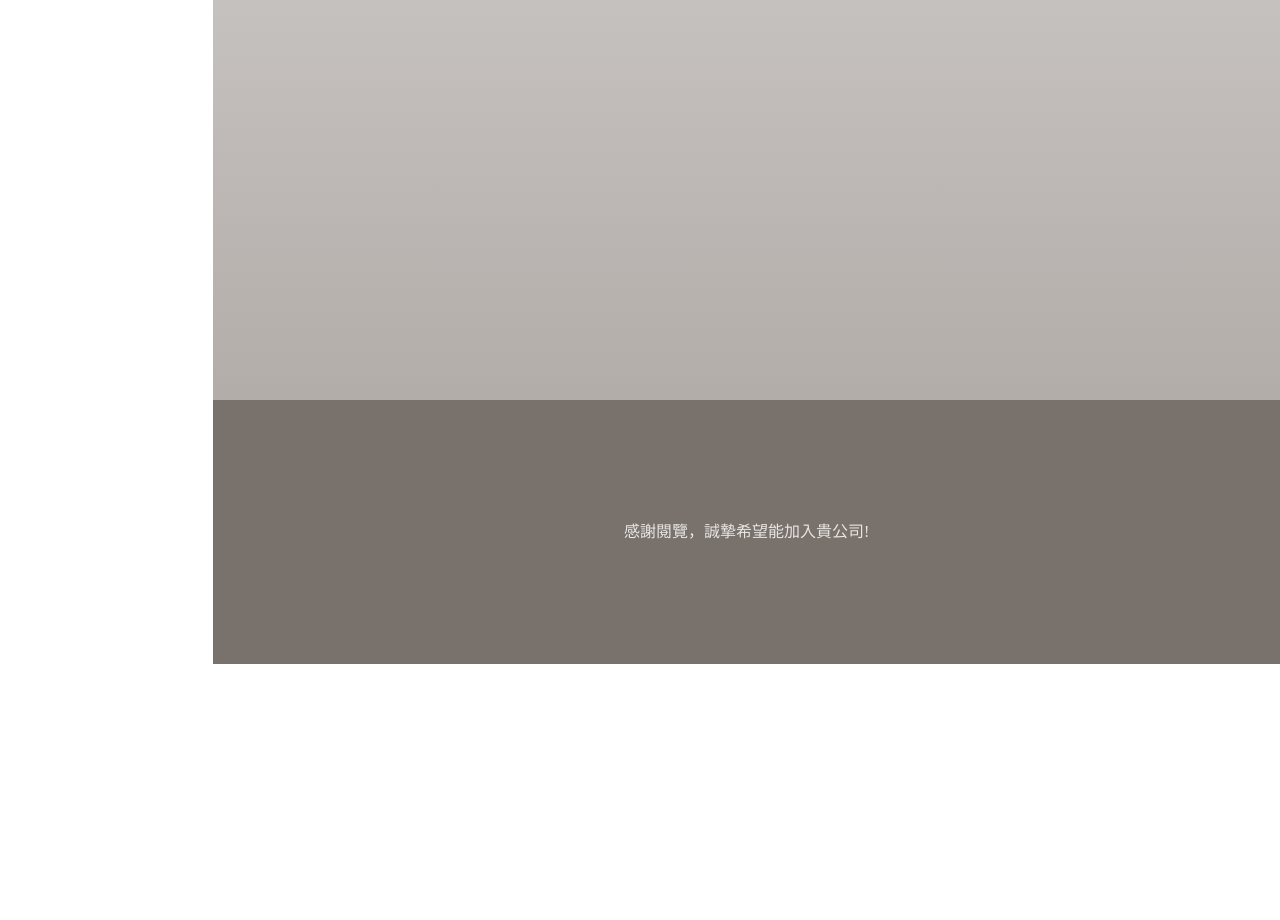
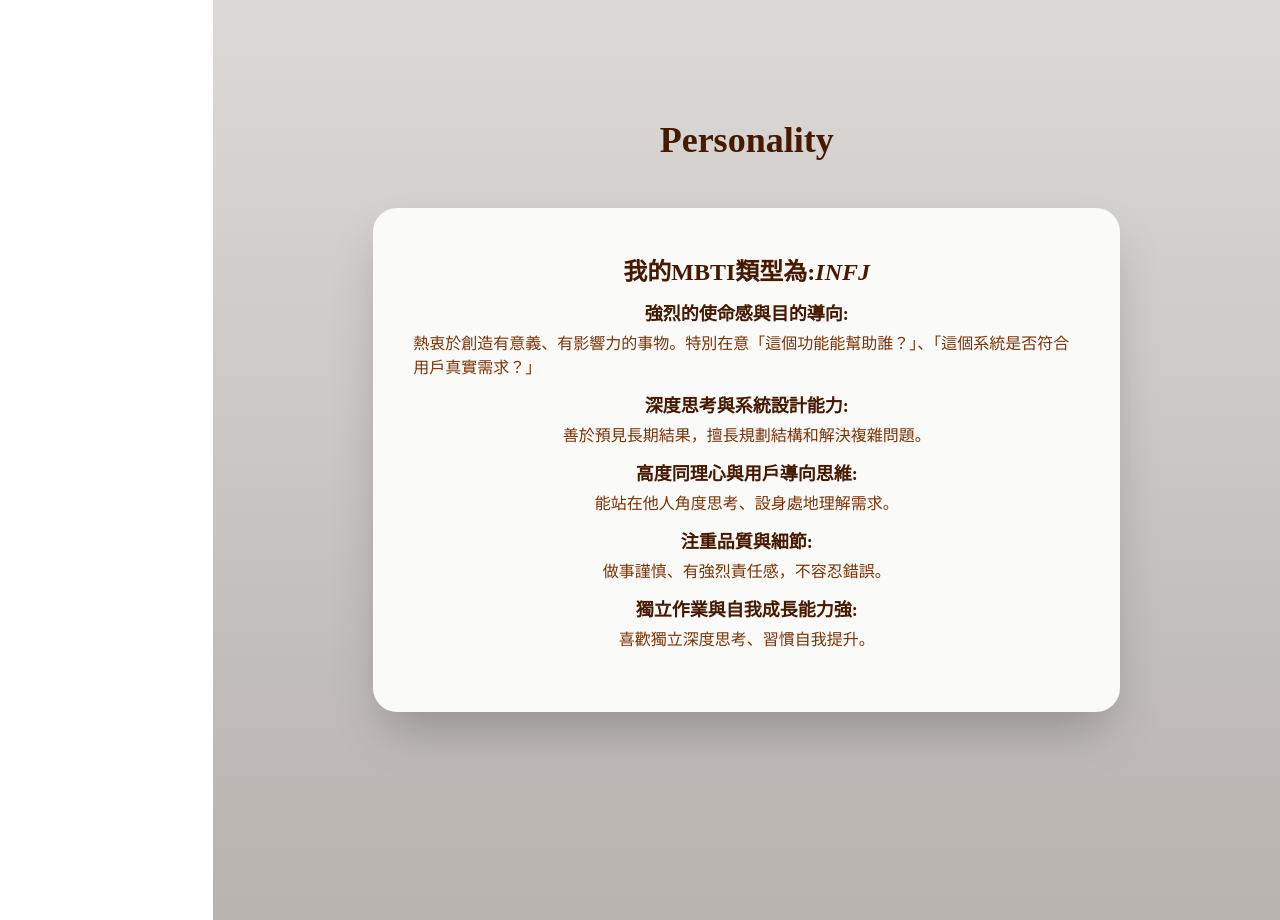
Before and after one commit to Shen880421/resume_V2, a Vue app in the folder my-website/: page / in a window 1280 px wide. Shown: the part 2640-3560 px from the top of the page. Before the commit the page ends 3304 px from the top, so only its background shows below. Built offline with nearby package versions, Linux system fonts and the light colour scheme; a web font is replaced by a local one.

Commit message:
feat: 新增 Intro 元件，顯示個人 MBTI 類型及特質描述

```diff
--- /dev/null
+++ b/my-website/src/components/Intro.vue
@@ -0,0 +1,51 @@
+<template>
+    <h1 class="flex justify-center text-4xl font-bold mt-30 mb-12">
+        Personality
+    </h1>
+    <section
+        class="flex flex-col gap-1 bg-stone-50 max-md:mx-2 max-md:px-3 max-md:pb-3 md:mx-40 md:pt-10 md:pb-15 md:px-10 rounded-3xl shadow-2xl"
+    >
+        <h2
+            class="flex flex-row justify-center font-bold text-2xl mt-2 max-md:flex-col"
+        >
+            我的MBTI類型為:
+            <em class="flex flex-row max-md:justify-center">INFJ</em>
+        </h2>
+        <h3 class="flex flex-row justify-center font-bold text-lg mt-2">
+            強烈的使命感與目的導向:
+        </h3>
+        <p class="flex flex-row justify-center text-amber-900">
+            熱衷於創造有意義、有影響力的事物。特別在意「這個功能能幫助誰？」、「這個系統是否符合用戶真實需求？」
+        </p>
+
+        <h3 class="flex flex-row justify-center font-bold text-lg mt-2">
+            深度思考與系統設計能力:
+        </h3>
+        <p class="flex flex-row justify-center text-amber-900">
+            善於預見長期結果，擅長規劃結構和解決複雜問題。
+        </p>
+
+        <h3 class="flex flex-row justify-center font-bold text-lg mt-2">
+            高度同理心與用戶導向思維:
+        </h3>
+        <p class="flex flex-row justify-center text-amber-900">
+            能站在他人角度思考、設身處地理解需求。
+        </p>
+
+        <h3 class="flex flex-row justify-center font-bold text-lg mt-2">
+            注重品質與細節:
+        </h3>
+        <p class="flex flex-row justify-center text-amber-900">
+            做事謹慎、有強烈責任感，不容忍錯誤。
+        </p>
+
+        <h3 class="flex flex-row justify-center font-bold text-lg mt-2">
+            獨立作業與自我成長能力強:
+        </h3>
+        <p class="flex flex-row justify-center text-amber-900">
+            喜歡獨立深度思考、習慣自我提升。
+        </p>
+    </section>
+</template>
+<script setup></script>
+<style scoped></style>
--- a/my-website/src/components/RightMain.vue
+++ b/my-website/src/components/RightMain.vue
@@ -11,6 +11,7 @@
             <Skill />
             <WorkExperience />
             <Portfolio />
+            <Intro />
             <Footerdiv />
         </main>
     </div>
@@ -21,5 +22,6 @@ import Skill from "./Skill.vue";
 import WorkExperience from "./WorkExperience.vue";
 import Portfolio from "./Portfolio.vue";
 import Footerdiv from "./Footerdiv.vue";
+import Intro from "./Intro.vue";
 </script>
 <style scoped></style>
```
